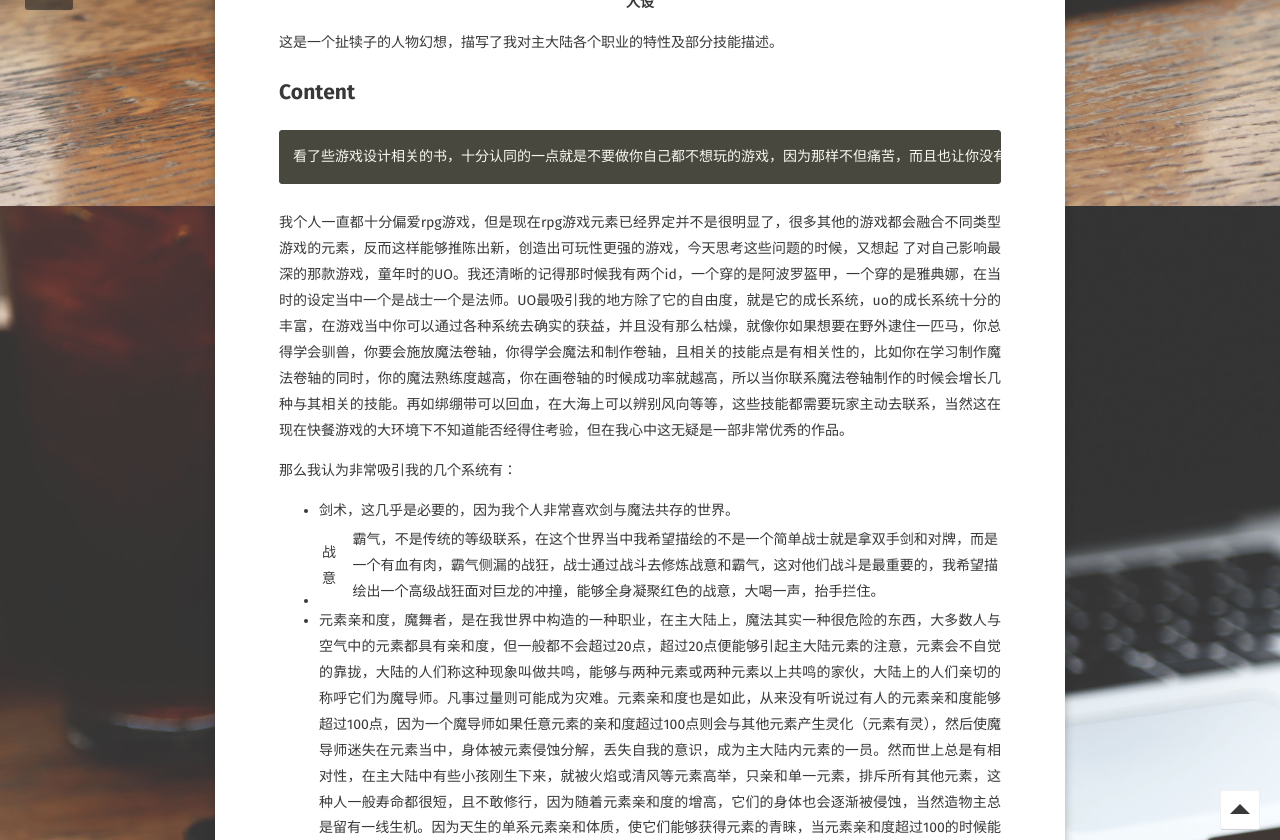
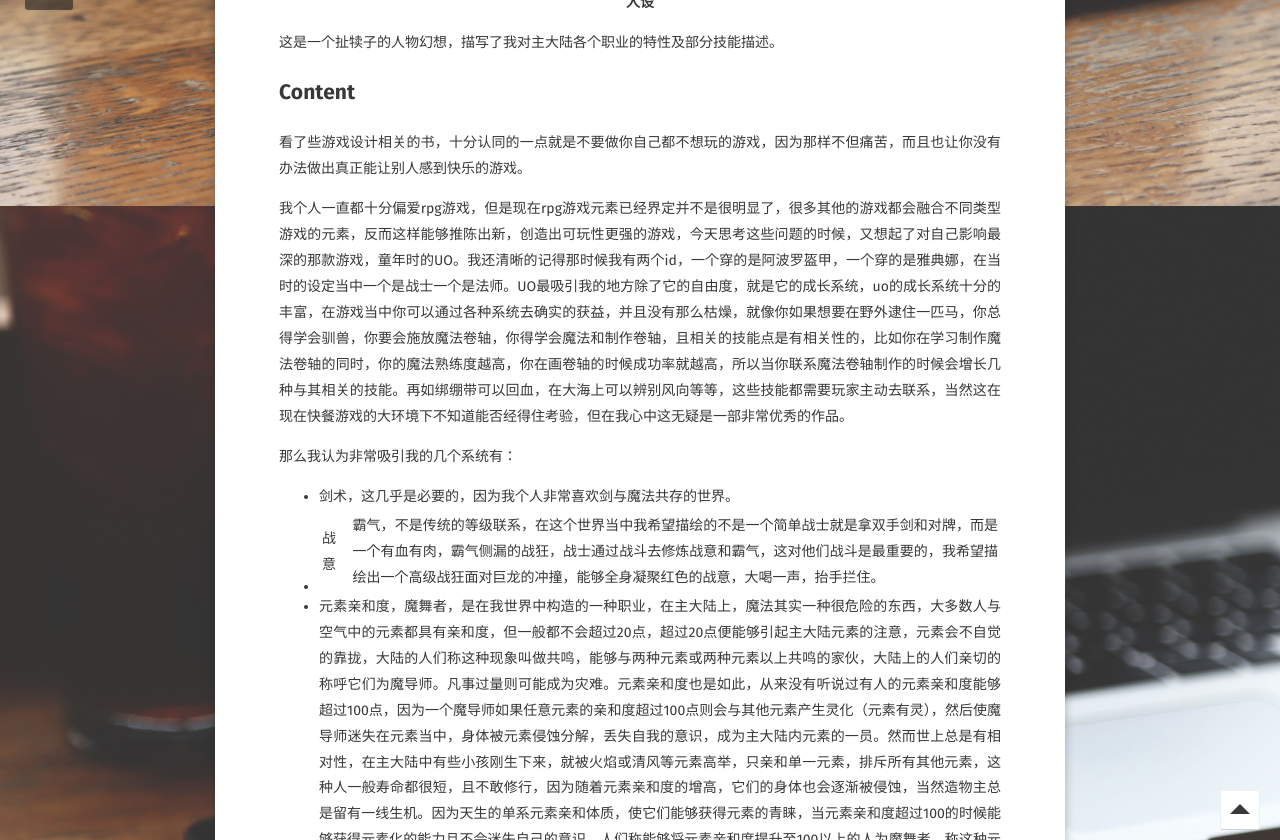
Before and after one commit to DreamBao/DreamBao.github.io, a Jekyll site: the page built from _posts/2017-03-01-growup-system.md, in a window 1280 px wide and 900 px high, scrolled down 634 px, cut to the strip 60-900 px from the top of the window. Built offline with Jekyll 4.4.1, drawn with Linux system fonts in a browser that asks for light colours; some web fonts are replaced; comment, search, counter and statistics services are not loaded.

Commit message:
修改格式

```diff
--- a/_posts/2017-03-01-growup-system.md
+++ b/_posts/2017-03-01-growup-system.md
@@ -16,12 +16,11 @@ comments: true
 这是一个扯犊子的人物幻想，描写了我对主大陆各个职业的特性及部分技能描述。
 
 ## Content
-	看了些游戏设计相关的书，十分认同的一点就是不要做你自己都不想玩的游戏，因为那样不但痛苦，而且也让你没有办法做出真正能让别人感到快乐的游戏。
+   看了些游戏设计相关的书，十分认同的一点就是不要做你自己都不想玩的游戏，因为那样不但痛苦，而且也让你没有办法做出真正能让别人感到快乐的游戏。
 
-我个人一直都十分偏爱rpg游戏，但是现在rpg游戏元素已经界定并不是很明显了，很多其他的游戏都会融合不同类型游戏的元素，反而这样能够推陈出新，创造出可玩性更强的游戏，今天思考这些问题的时候，又想起
-了对自己影响最深的那款游戏，童年时的UO。我还清晰的记得那时候我有两个id，一个穿的是阿波罗盔甲，一个穿的是雅典娜，在当时的设定当中一个是战士一个是法师。UO最吸引我的地方除了它的自由度，就是它的成长系统，uo的成长系统十分的丰富，在游戏当中你可以通过各种系统去确实的获益，并且没有那么枯燥，就像你如果想要在野外逮住一匹马，你总得学会驯兽，你要会施放魔法卷轴，你得学会魔法和制作卷轴，且相关的技能点是有相关性的，比如你在学习制作魔法卷轴的同时，你的魔法熟练度越高，你在画卷轴的时候成功率就越高，所以当你联系魔法卷轴制作的时候会增长几种与其相关的技能。再如绑绷带可以回血，在大海上可以辨别风向等等，这些技能都需要玩家主动去联系，当然这在现在快餐游戏的大环境下不知道能否经得住考验，但在我心中这无疑是一部非常优秀的作品。
+   我个人一直都十分偏爱rpg游戏，但是现在rpg游戏元素已经界定并不是很明显了，很多其他的游戏都会融合不同类型游戏的元素，反而这样能够推陈出新，创造出可玩性更强的游戏，今天思考这些问题的时候，又想起了对自己影响最深的那款游戏，童年时的UO。我还清晰的记得那时候我有两个id，一个穿的是阿波罗盔甲，一个穿的是雅典娜，在当时的设定当中一个是战士一个是法师。UO最吸引我的地方除了它的自由度，就是它的成长系统，uo的成长系统十分的丰富，在游戏当中你可以通过各种系统去确实的获益，并且没有那么枯燥，就像你如果想要在野外逮住一匹马，你总得学会驯兽，你要会施放魔法卷轴，你得学会魔法和制作卷轴，且相关的技能点是有相关性的，比如你在学习制作魔法卷轴的同时，你的魔法熟练度越高，你在画卷轴的时候成功率就越高，所以当你联系魔法卷轴制作的时候会增长几种与其相关的技能。再如绑绷带可以回血，在大海上可以辨别风向等等，这些技能都需要玩家主动去联系，当然这在现在快餐游戏的大环境下不知道能否经得住考验，但在我心中这无疑是一部非常优秀的作品。
 
-那么我认为非常吸引我的几个系统有：
+   那么我认为非常吸引我的几个系统有：
 * 剑术，这几乎是必要的，因为我个人非常喜欢剑与魔法共存的世界。
 * 战意||霸气，不是传统的等级联系，在这个世界当中我希望描绘的不是一个简单战士就是拿双手剑和对牌，而是一个有血有肉，霸气侧漏的战狂，战士通过战斗去修炼战意和霸气，这对他们战斗是最重要的，我希望描绘出一个高级战狂面对巨龙的冲撞，能够全身凝聚红色的战意，大喝一声，抬手拦住。
 * 元素亲和度，魔舞者，是在我世界中构造的一种职业，在主大陆上，魔法其实一种很危险的东西，大多数人与空气中的元素都具有亲和度，但一般都不会超过20点，超过20点便能够引起主大陆元素的注意，元素会不自觉的靠拢，大陆的人们称这种现象叫做共鸣，能够与两种元素或两种元素以上共鸣的家伙，大陆上的人们亲切的称呼它们为魔导师。凡事过量则可能成为灾难。元素亲和度也是如此，从来没有听说过有人的元素亲和度能够超过100点，因为一个魔导师如果任意元素的亲和度超过100点则会与其他元素产生灵化（元素有灵），然后使魔导师迷失在元素当中，身体被元素侵蚀分解，丢失自我的意识，成为主大陆内元素的一员。然而世上总是有相对性，在主大陆中有些小孩刚生下来，就被火焰或清风等元素高举，只亲和单一元素，排斥所有其他元素，这种人一般寿命都很短，且不敢修行，因为随着元素亲和度的增高，它们的身体也会逐渐被侵蚀，当然造物主总是留有一线生机。因为天生的单系元素亲和体质，使它们能够获得元素的青睐，当元素亲和度超过100的时候能够获得元素化的能力且不会迷失自己的意识，人们称能够将元素亲和度提升至100以上的人为魔舞者，称这种元素化的能力为"元素共舞"。
```
